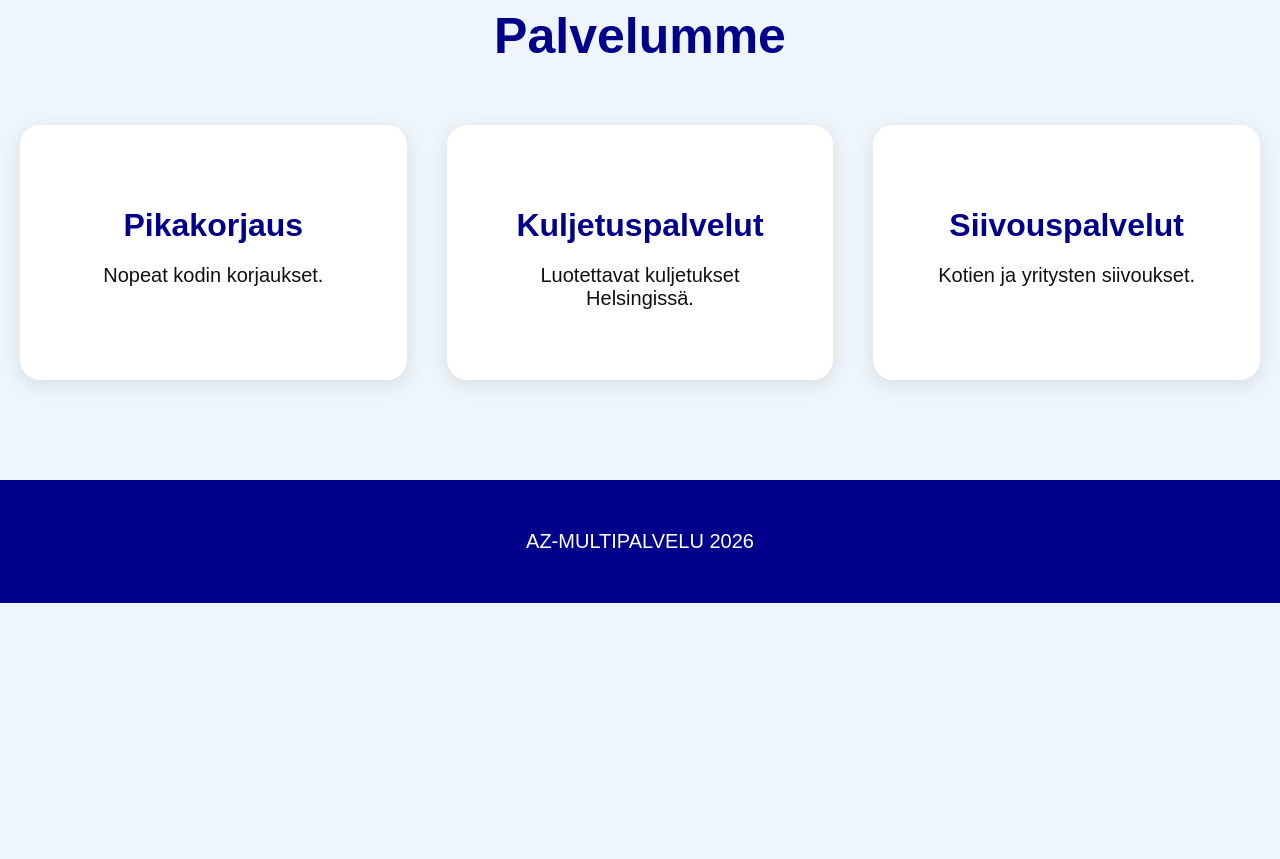
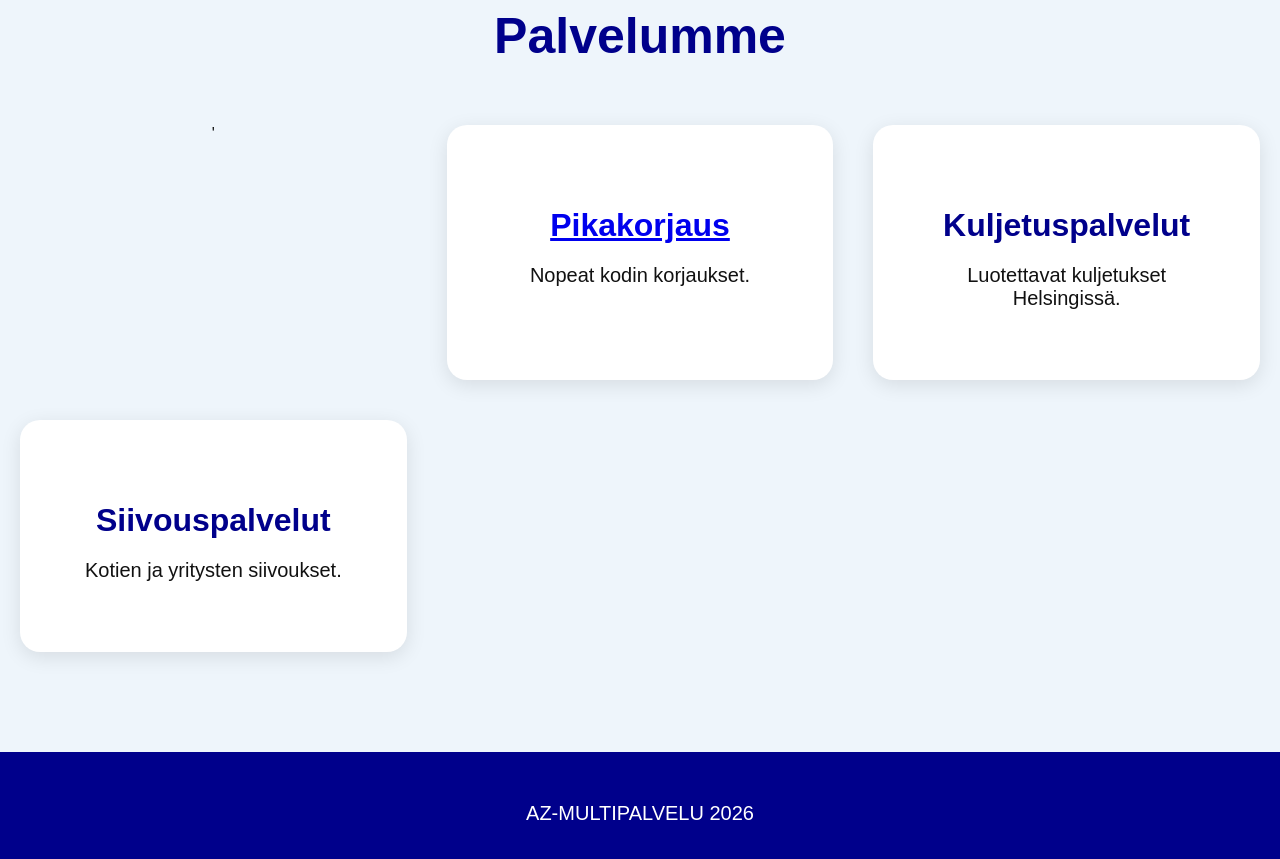
Before and after one commit to sadiazizov951-coder/AZ-MULTIPALVELU, a plain HTML site: page index.html in a window 1280 px wide. Shown: the part 1620-2479 px from the top of the page. Before the commit the page ends 2223 px from the top, so only its background shows below. Drawn offline with Linux system fonts and the light colour scheme.

Commit message:
Update Pikakorjaus card with link

```diff
--- a/index.html
+++ b/index.html
@@ -57,14 +57,13 @@ AZ-MULTIPALVELU Oy — monipuolinen suomalainen kuljetusliikenteen yritys, joka
 
 <div class="cards">
 
-<div class="card">
+'<div class="card">
 
-<h3>Pikakorjaus</h3>
+<h3><a href="pikakorjaus.html">Pikakorjaus</a></h3>
 
 <p>Nopeat kodin korjaukset.</p>
 
 </div>
-
 <div class="card">
 
 <h3>Kuljetuspalvelut</h3>
```
